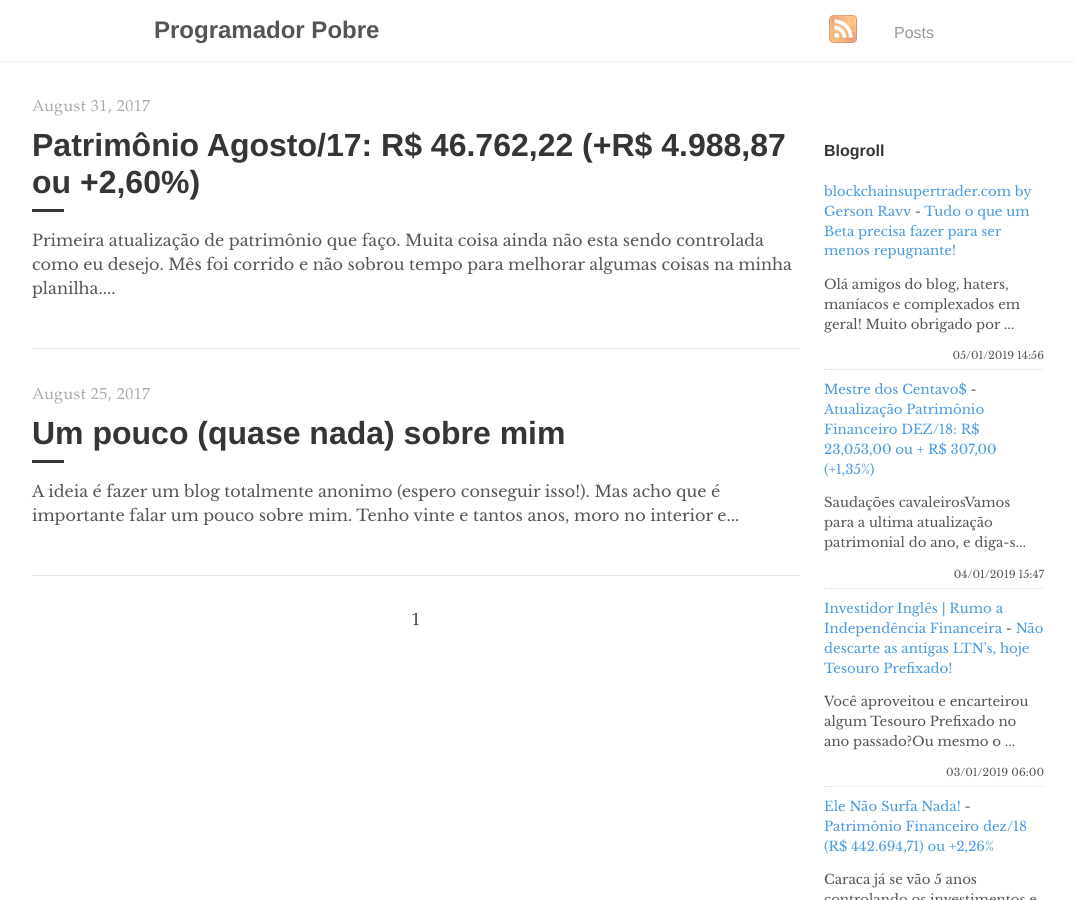
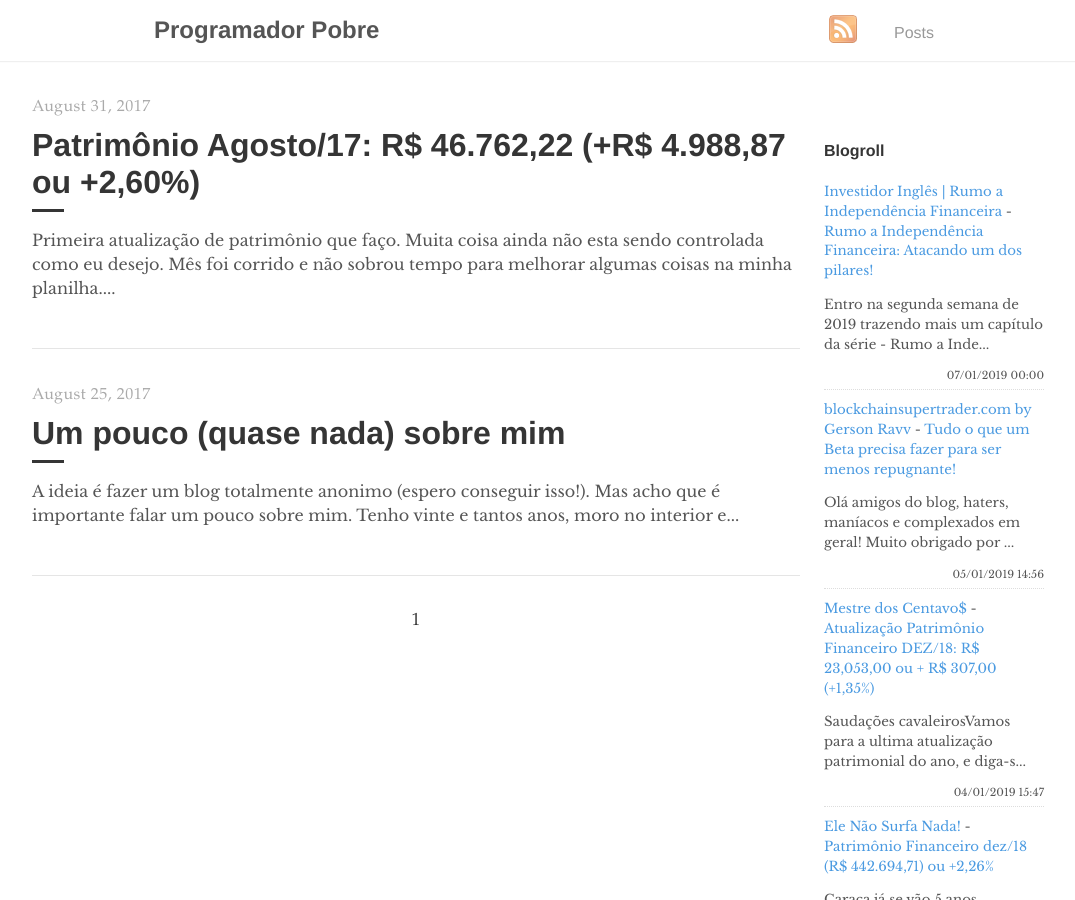
Before and after one commit to programadorpobre/programadorpobre.github.io, a Jekyll site: the page built from index.html, in a window 1280 px wide and 900 px high. Shown: the whole window, without its empty margins (96-1171 px from the left). Built offline with Jekyll 4.4.1, drawn with Linux system fonts in a browser that asks for light colours; the list of posts is cut into pages by our own code; comment, search, counter and statistics services are not loaded.

Commit message:
[ci skip] travis #520

```diff
--- a/_includes/feed-entries.html
+++ b/_includes/feed-entries.html
@@ -1,3 +1,8 @@
+<div class="feed-entry">
+    <a class="feed-entry-site-name" href="https://www.investidoringles.com/">Investidor Inglês | Rumo a Independência Financeira</a> - <a class="feed-entry-title" href="https://www.investidoringles.com/2019/01/3-capitulo-serie-rumo-independencia-financeira.html">Rumo a Independência Financeira: Atacando um dos pilares!</a>
+    <p class="feed-entry-summary">Entro na segunda semana de 2019 trazendo mais um capítulo da série - Rumo a Inde...</p>
+    <time datetime="2019-01-07T00:00:00.000-02:00">07/01/2019 00:00</time>
+</div>
 <div class="feed-entry">
     <a class="feed-entry-site-name" href="http://www.blockchainsupertrader.com/">blockchainsupertrader.com by Gerson Ravv</a> - <a class="feed-entry-title" href="http://www.blockchainsupertrader.com/2019/01/tudo-o-que-um-beta-precisa-fazer-para.html">Tudo o que um Beta precisa fazer para ser menos repugnante!</a>
     <p class="feed-entry-summary">Olá amigos do blog, haters, maníacos e complexados em geral! Muito obrigado por ...</p>
@@ -7,11 +12,6 @@
     <a class="feed-entry-site-name" href="https://mestredoscentavos.blogspot.com/">Mestre dos Centavo$</a> - <a class="feed-entry-title" href="https://mestredoscentavos.blogspot.com/2019/01/atualizacao-patrimonio-financeiro-dez18.html">Atualização Patrimônio Financeiro DEZ/18: R$ 23,053,00 ou + R$ 307,00 (+1,35%)</a>
     <p class="feed-entry-summary">Saudações cavaleirosVamos para a ultima atualização patrimonial do ano, e diga-s...</p>
     <time datetime="2019-01-04T15:47:00.000-08:00">04/01/2019 15:47</time>
-</div>
-<div class="feed-entry">
-    <a class="feed-entry-site-name" href="https://www.investidoringles.com/">Investidor Inglês | Rumo a Independência Financeira</a> - <a class="feed-entry-title" href="https://www.investidoringles.com/2019/01/investir-tesouro-prefixado-em-2019.html">Não descarte as antigas LTN's, hoje Tesouro Prefixado!</a>
-    <p class="feed-entry-summary">Você aproveitou e encarteirou algum Tesouro Prefixado no ano passado?Ou mesmo o ...</p>
-    <time datetime="2019-01-03T06:00:00.000-02:00">03/01/2019 06:00</time>
 </div>
 <div class="feed-entry">
     <a class="feed-entry-site-name" href="https://elenaosurfanada.blogspot.com/">Ele Não Surfa Nada!</a> - <a class="feed-entry-title" href="https://elenaosurfanada.blogspot.com/2019/01/patrimonio-financeiro-dez18-r-44269471.html">Patrimônio Financeiro dez/18 (R$ 442.694,71) ou +2,26%</a>
```
